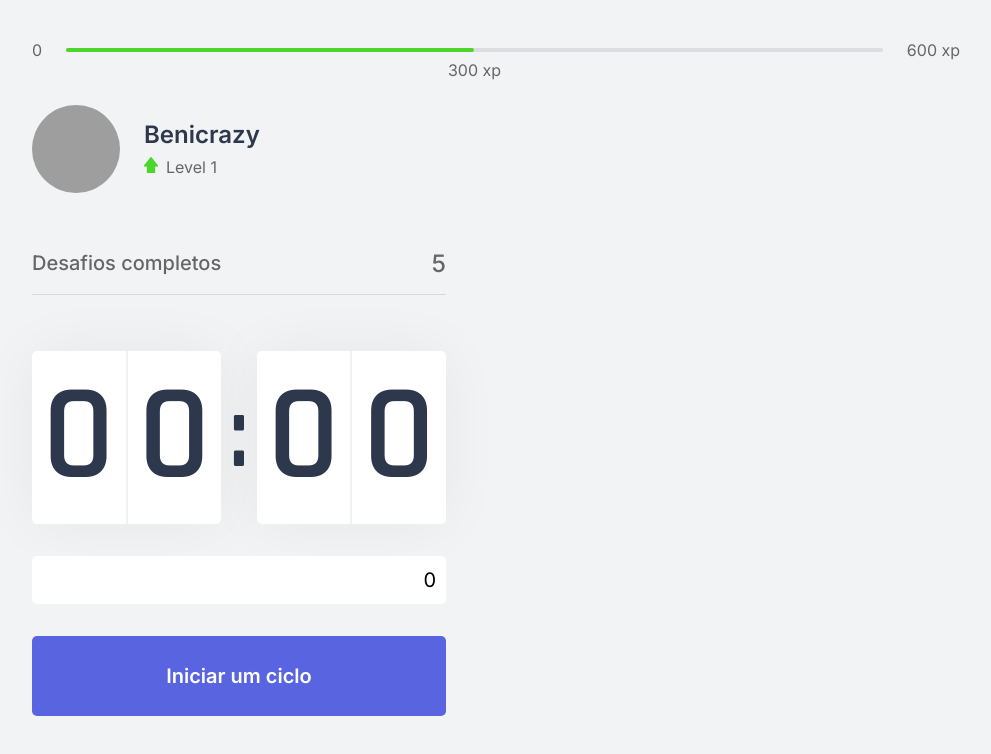
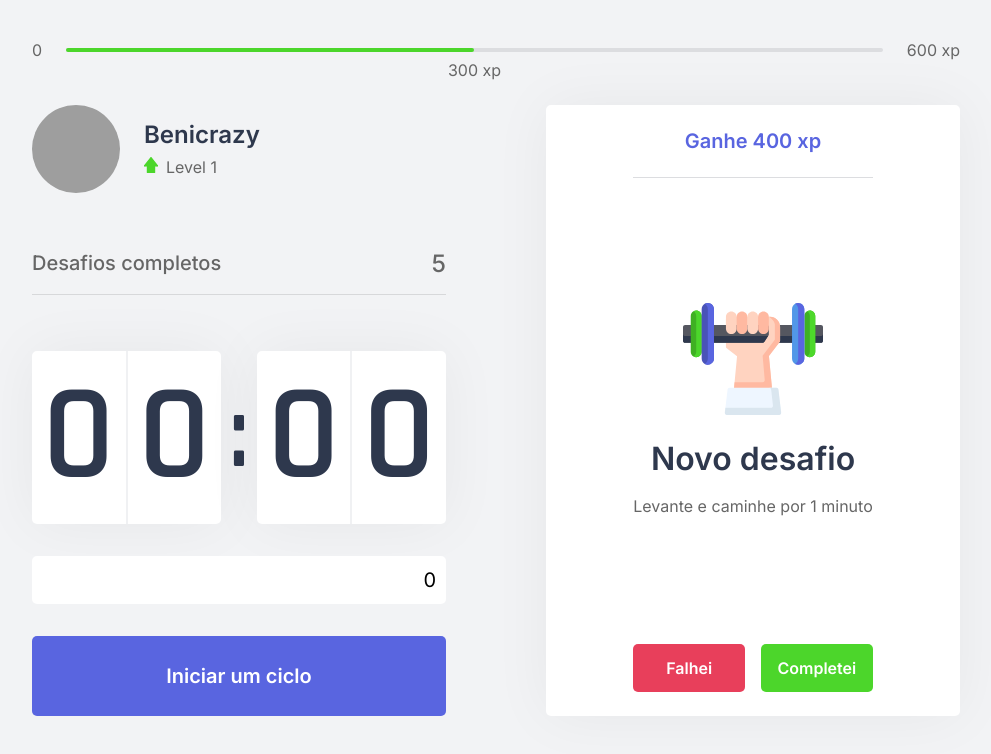
Before and after one commit to beniciodaniel/pomodoro-app, a Next.js app: page / in a window 1280 px wide. Shown: the top 754 px of the page, without its empty margins (144-1135 px from the left). Built offline with nearby package versions, Linux system fonts and the light colour scheme; grey boxes are pictures that could not be loaded.

Commit message:
Feature: ChallengeBox creation and style

```diff
--- /dev/null
+++ b/src/components/ChallengeBox.tsx
@@ -0,0 +1,38 @@
+import styles from '../styles/components/ChallengeBox.module.css';
+
+export function ChallengeBox() {
+  const hasActiveChallenge = true;
+
+  return (
+    <div className={styles.challengeBoxContainer}>
+      {hasActiveChallenge ? (
+        <div className={styles.challengeActive}>
+          <header>Ganhe 400 xp</header>
+
+          <main>
+            <img src="icons/body.svg" alt="body" />
+            <strong>Novo desafio</strong>
+            <p>Levante e caminhe por 1 minuto</p>
+          </main>
+
+          <footer>
+            <button className={styles.challengeFailedButton} type="button">
+              Falhei
+            </button>
+            <button className={styles.challengeCompletedButton} type="button">
+              Completei
+            </button>
+          </footer>
+        </div>
+      ) : (
+        <div className={styles.challengeNotActive}>
+          <strong>Finalize um ciclo para receber desafios</strong>
+          <p>
+            <img src="icons/level-up.svg" alt="Up" />
+            Avance de level completando desafios
+          </p>
+        </div>
+      )}
+    </div>
+  );
+}
--- a/src/pages/index.tsx
+++ b/src/pages/index.tsx
@@ -1,4 +1,5 @@
 import Head from 'next/head';
+import { ChallengeBox } from '../components/ChallengeBox';
 import { CompletedChallenges } from '../components/CompletedChallenges';
 import { Countdown } from '../components/Countdown';
 import ExperienceBar from '../components/ExperienceBar';
@@ -21,7 +22,9 @@
           <CompletedChallenges />
           <Countdown />
         </div>
-        <div></div>
+        <div>
+          <ChallengeBox />
+        </div>
       </section>
     </div>
   );
--- /dev/null
+++ b/src/styles/components/ChallengeBox.module.css
@@ -0,0 +1,109 @@
+.challengeBoxContainer {
+  height: 100%;
+
+  background: var(--white);
+  border-radius: 5px;
+  box-shadow: 0 0 60px rgba(0, 0, 0, 0.05);
+  padding: 1.5rem 2rem;
+
+  display: flex;
+  flex-direction: column;
+  align-items: center;
+  justify-content: center;
+
+  text-align: center;
+}
+
+.challengeNotActive {
+  display: flex;
+  flex-direction: column;
+  align-items: center;
+}
+
+.challengeNotActive strong {
+  font-size: 1.5rem;
+  font-weight: 500;
+  line-height: 1.4;
+}
+
+.challengeNotActive p {
+  display: flex;
+  flex-direction: column;
+  align-items: center;
+  line-height: 1.4;
+  max-width: 70%;
+  margin-top: 3rem;
+}
+
+.challengeNotActive p img {
+  margin-bottom: 1rem;
+}
+
+.challengeActive {
+  height: 100%;
+
+  display: flex;
+  flex-direction: column;
+}
+
+.challengeActive header {
+  color: var(--blue);
+  font-weight: 600;
+  font-size: 1.25rem;
+  padding: 0 2rem 1.5rem;
+  border-bottom: 1px solid var(--gray-line);
+}
+
+.challengeActive main {
+  flex: 1;
+  display: flex;
+  flex-direction: column;
+  align-items: center;
+  justify-content: center;
+}
+
+.challengeActive main strong {
+  font-size: 2rem;
+  font-weight: 600;
+  color: var(--title);
+  margin: 1.5rem 0 1rem;
+}
+
+.challengeActive main p {
+  line-height: 1.5rem;
+}
+
+.challengeActive footer {
+  display: grid;
+  grid-template-columns: 1fr 1fr;
+  gap: 1rem;
+}
+
+.challengeActive footer button {
+  height: 3rem;
+  display: flex;
+  align-items: center;
+  justify-content: center;
+
+  border: 0;
+  border-radius: 5px;
+
+  color: var(--white);
+
+  font-size: 1rem;
+  font-weight: 600;
+
+  transition: filter 0.2s;
+}
+
+.challengeActive footer button.challengeFailedButton {
+  background: var(--red);
+}
+
+.challengeActive footer button.challengeCompletedButton {
+  background: var(--green);
+}
+
+.challengeActive footer button:hover {
+  filter: brightness(0.9);
+}
```
